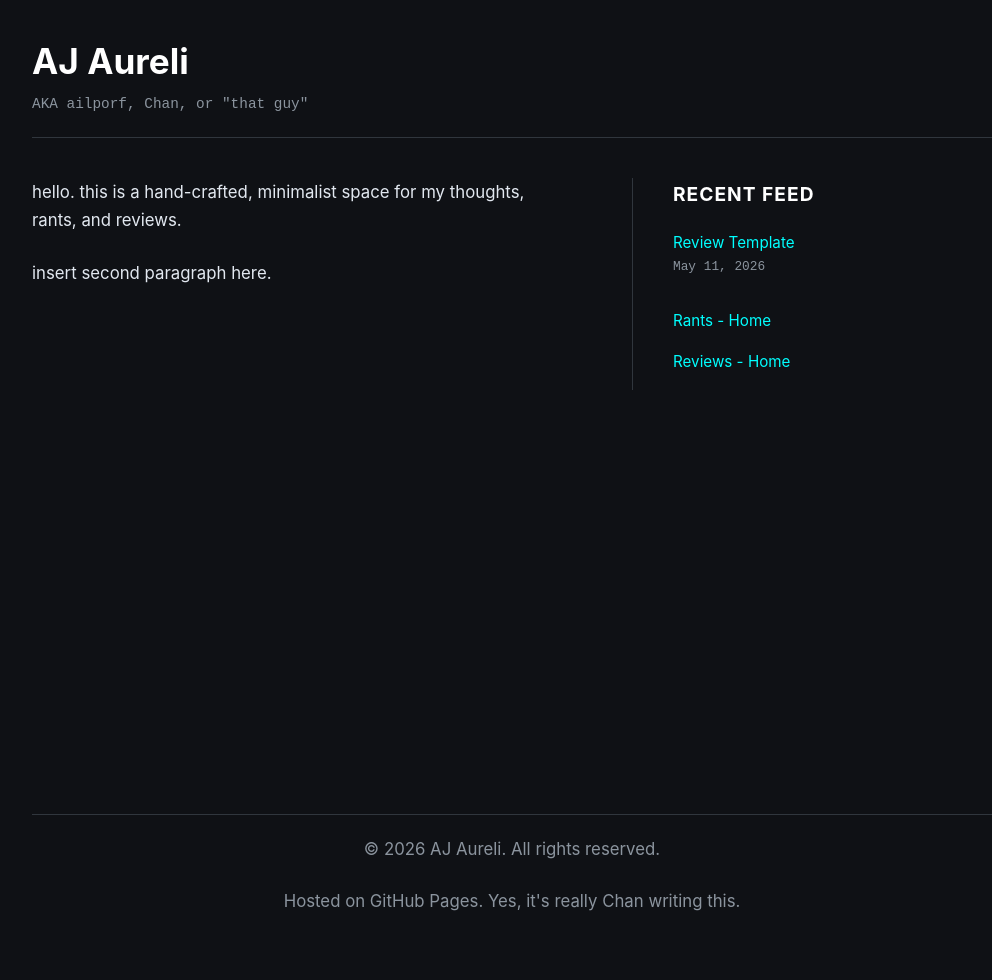
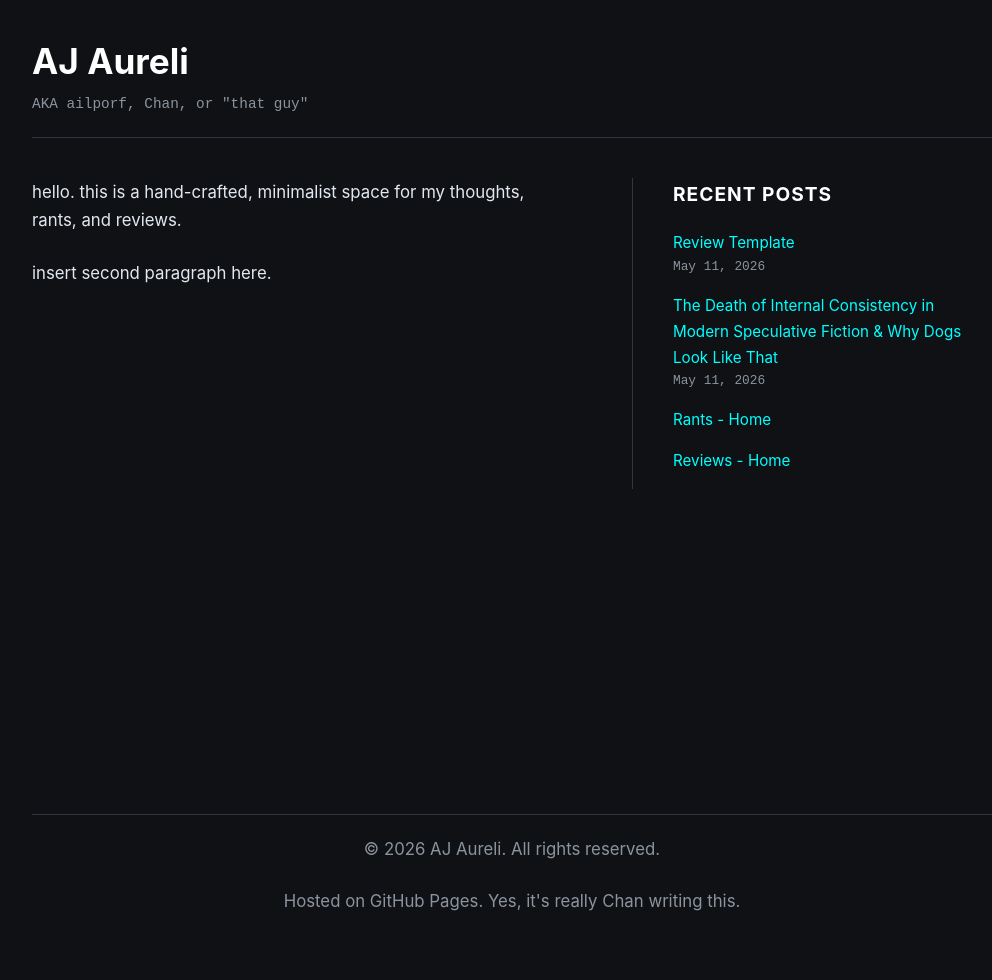
Before and after one commit to ailporf/ailporf.github.io, a Jekyll site: the page built from index.html, in a window 1280 px wide. Shown: the whole page, without its empty margins (128-1120 px from the left). Built offline with Jekyll 4.4.1, drawn with Linux system fonts in a browser that asks for light colours.

Commit message:
everything update

```diff
--- a/index.html
+++ b/index.html
@@ -27,7 +27,7 @@
                     </p>
                 </section>
                 <aside class="column-sidebar">
-                    <h2>Recent Feed</h2>
+                    <h2>Recent Posts</h2>
                     <ul class="recent-posts-list">
                     {% assign raw_pages = site.pages | sort: "date" | reverse %}
                     {% assign count = 0 %}
--- a/rants/rant-post-template.md
+++ b/rants/rant-post-template.md
@@ -0,0 +1,13 @@
+---
+layout: rant
+title: "The Death of Internal Consistency in Modern Speculative Fiction & Why Dogs Look Like That"
+date: 2026-05-11
+
+# --- Optional Rant Metadata ---
+subheading: "Seriously man, something about their eyes..."
+topic: "Miscellaneous"  # E.g., Game Design, Writing, Tropes, Tech (Optional)
+read_time: 1            # Estimated read time in minutes (Optional)
+---
+
+If this took you a whole minute to read; you probably shouldn't be on a blog.
+Side note: I really like semi-colons. Underrated punctation mark.
--- a/style.css
+++ b/style.css
@@ -224,8 +224,8 @@ p {
     text-align: center;
 }
 
-/* --- REVIEW METADATA PANEL --- */
-.review-metadata-panel {
+/* --- AGNOSTIC METADATA PANEL --- */
+.meta-panel {
     background: var(--card-bg);
     border: 1px solid var(--border-color);
     border-radius: 6px;
@@ -234,7 +234,7 @@ p {
     font-size: 0.9rem;
 }
 
-.metadata-row {
+.meta-row {
     display: flex;
     align-items: center;
     gap: 12px;
@@ -288,8 +288,8 @@ p {
     color: #ffffff;
 }
 
-/* Reading History List */
-.reading-history {
+/* Horizontal Metadata List */
+.meta-list {
     list-style: none;
     padding: 0;
     margin: 0;
@@ -298,12 +298,12 @@ p {
     gap: 20px;
 }
 
-.reading-history li {
+.meta-list li {
     font-family: monospace;
     color: var(--meta-text);
 }
 
-.reading-history li strong {
+.meta-list li strong {
     color: var(--text-color);
 }
 
```
Also changed, not shown: _layouts/rant.html (+40 -0 lines), _layouts/review.html (+4 -14 lines).
